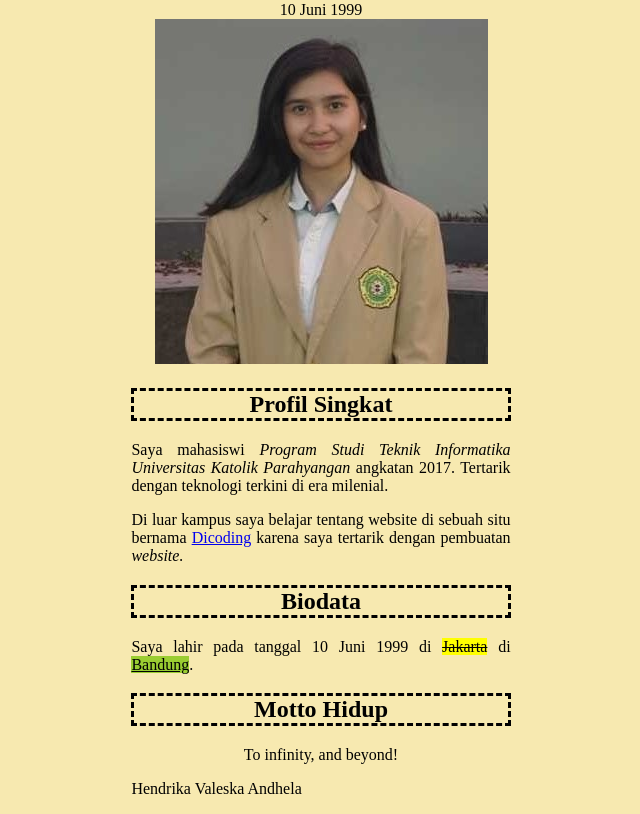
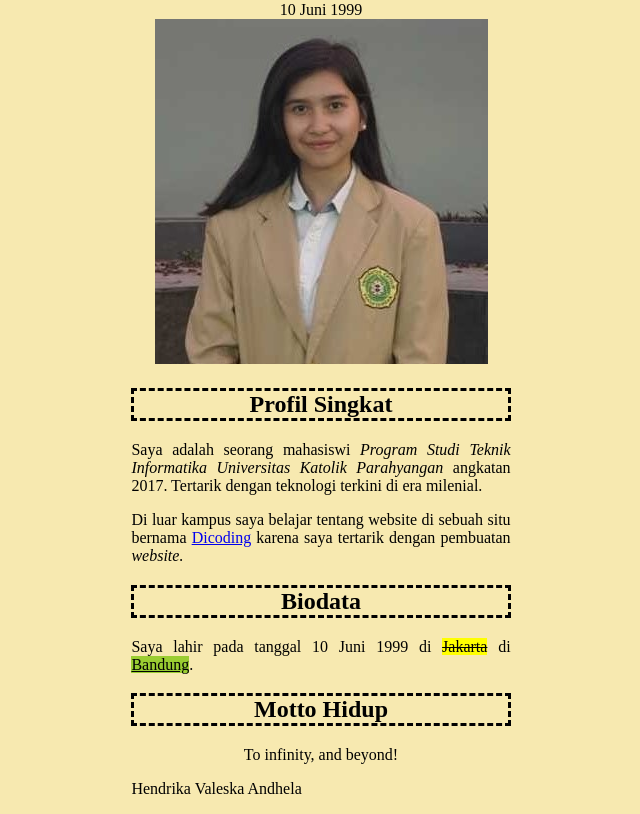
Before and after one commit to hvandhela/hvandhela.github.io, a plain HTML site: page index.html in a window 1280 px wide. Shown: the part 116-930 px from the top of the page, without its empty margins (319-959 px from the left). Drawn offline with Linux system fonts and the light colour scheme.

Commit message:
coba update

```diff
--- a/index.html
+++ b/index.html
@@ -13,7 +13,7 @@
 			10 Juni 1999
 			<img src="images/Della.jpg" id="Photo">
 			<h2>Profil Singkat</h2>
-				<p>Saya mahasiswi <i>Program Studi Teknik Informatika Universitas Katolik Parahyangan</i> angkatan 2017. Tertarik dengan teknologi terkini di era milenial.</p>
+				<p>Saya adalah seorang mahasiswi <i>Program Studi Teknik Informatika Universitas Katolik Parahyangan</i> angkatan 2017. Tertarik dengan teknologi terkini di era milenial.</p>
 				<p>Di luar kampus saya belajar tentang website di sebuah situ bernama <a href="dicoding.com/">Dicoding</a> karena saya tertarik dengan pembuatan <i>website.</i></p>
 			<h2>Biodata</h2>
 				<p>Saya lahir pada tanggal 10 Juni 1999 di <a id="a">Jakarta</a> di <a id="b"><u>Bandung</u></a>.</p>
```
